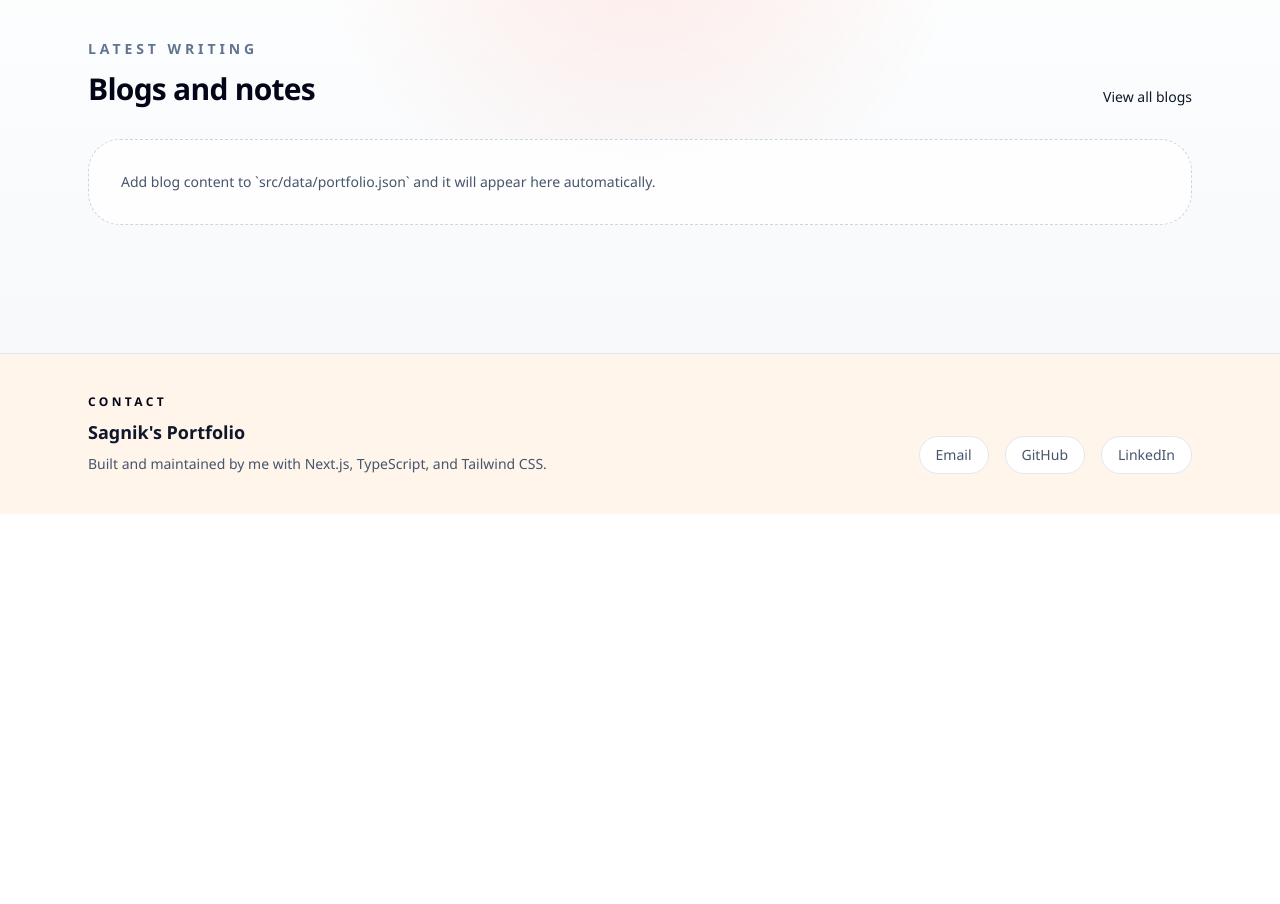
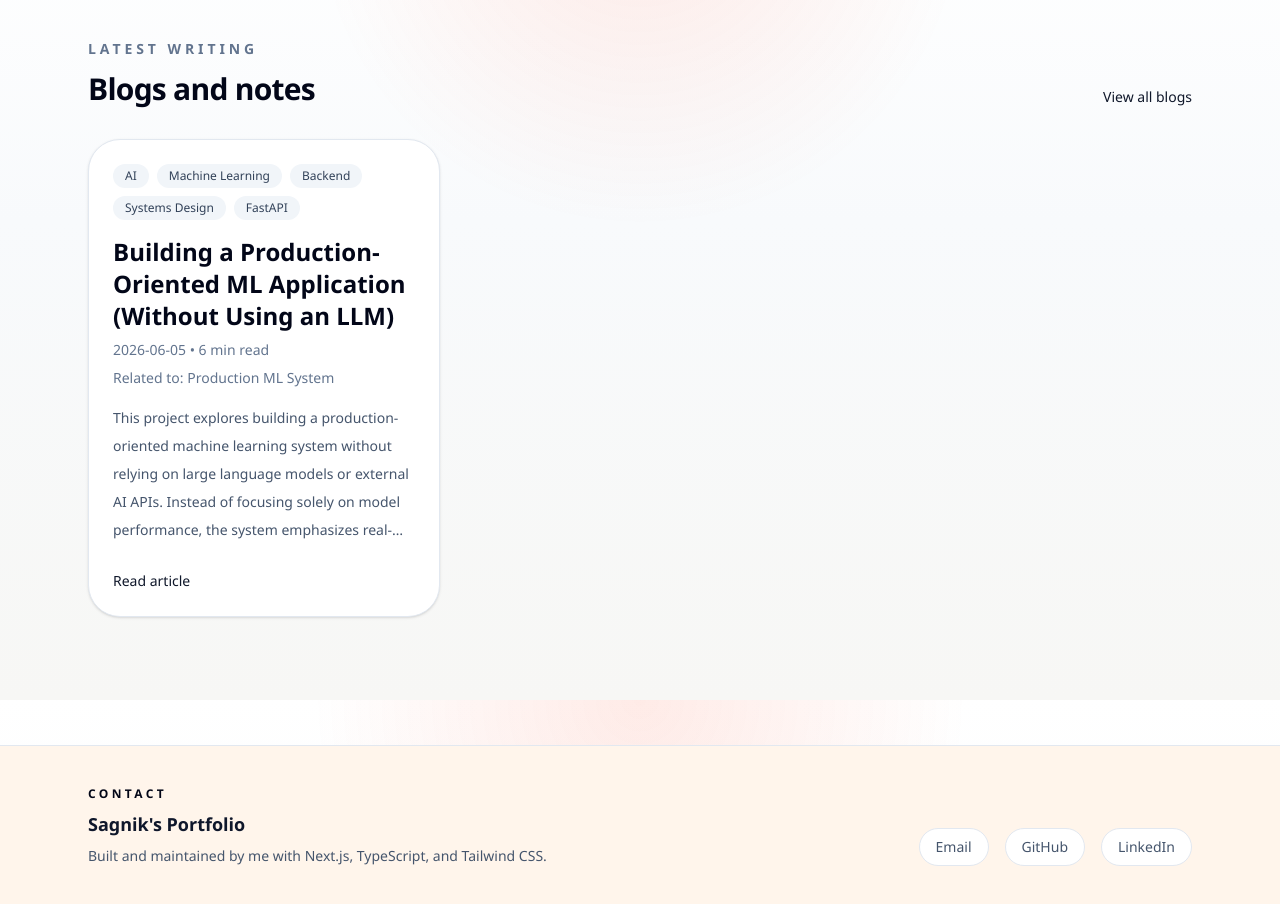
Before and after one commit to sagnik-create/portfolio1.0, a Next.js app: page / in a window 1280 px wide. Shown: the part 1700-2604 px from the top of the page. Before the commit the page ends 2214 px from the top, so only its background shows below. Built offline with nearby package versions, Linux system fonts and the light colour scheme.

Commit message:
Blog section button fix

```diff
--- a/src/app/blogs/[slug]/page.tsx
+++ b/src/app/blogs/[slug]/page.tsx
@@ -75,6 +75,17 @@ export default async function BlogDetailPage({ params }: BlogDetailPageProps) {
         <p className="mt-2 text-sm text-slate-500">Related to: {blog.related_to.name}</p>
       ) : null}
 
+      {blog.external_url ? (
+        <a
+          className="mt-6 inline-flex rounded-full bg-slate-950 px-5 py-3 text-sm font-medium !text-white shadow-sm transition hover:bg-slate-800 hover:!text-white"
+          href={blog.external_url}
+          target="_blank"
+          rel="noreferrer"
+        >
+          Open full blog
+        </a>
+      ) : null}
+
       <div className="mt-10 rounded-[2rem] border border-slate-200 bg-white p-8 shadow-sm">
         <BlogRenderer content={blog.content} />
       </div>
--- a/src/data/portfolio.json
+++ b/src/data/portfolio.json
@@ -96,19 +96,19 @@
   ],
   "blogs": [
     {
-      "title": "",
-      "slug": "",
-      "content": "",
-      "external_url": "",
+      "title": "Building a Production-Oriented ML Application (Without Using an LLM)",
+      "slug": "production-ml-system-without-llm",
+      "content": "This project explores building a production-oriented machine learning system without relying on large language models or external AI APIs. Instead of focusing solely on model performance, the system emphasizes real-world engineering challenges such as API design, CPU-bound inference, system scalability, configuration management, and input validation. Built using FastAPI, React, and a traditional ML pipeline, the project highlights how ML behaves inside a live system. It also documents key lessons learned, including handling blocking operations, improving system observability, managing dependencies, and designing for production reliability. This project ultimately shifts the focus from building ML models to building robust, production-ready ML systems.",
+      "external_url": "https://medium.com/@bloggersagnik/building-a-production-oriented-ml-application-without-using-an-llm-dfd7e080db7f",
       "platform": "medium",
-      "tags": ["AI", "Engineering"],
-      "date": "",
-      "reading_time": "",
-      "featured": false,
+      "tags": ["AI", "Machine Learning", "Backend", "Systems Design", "FastAPI"],
+      "date": "2026-06-05",
+      "reading_time": "6 min read",
+      "featured": true,
       "cover_image": "",
       "related_to": {
         "type": "project",
-        "name": ""
+        "name": "Production ML System"
       }
     }
   ],
```
